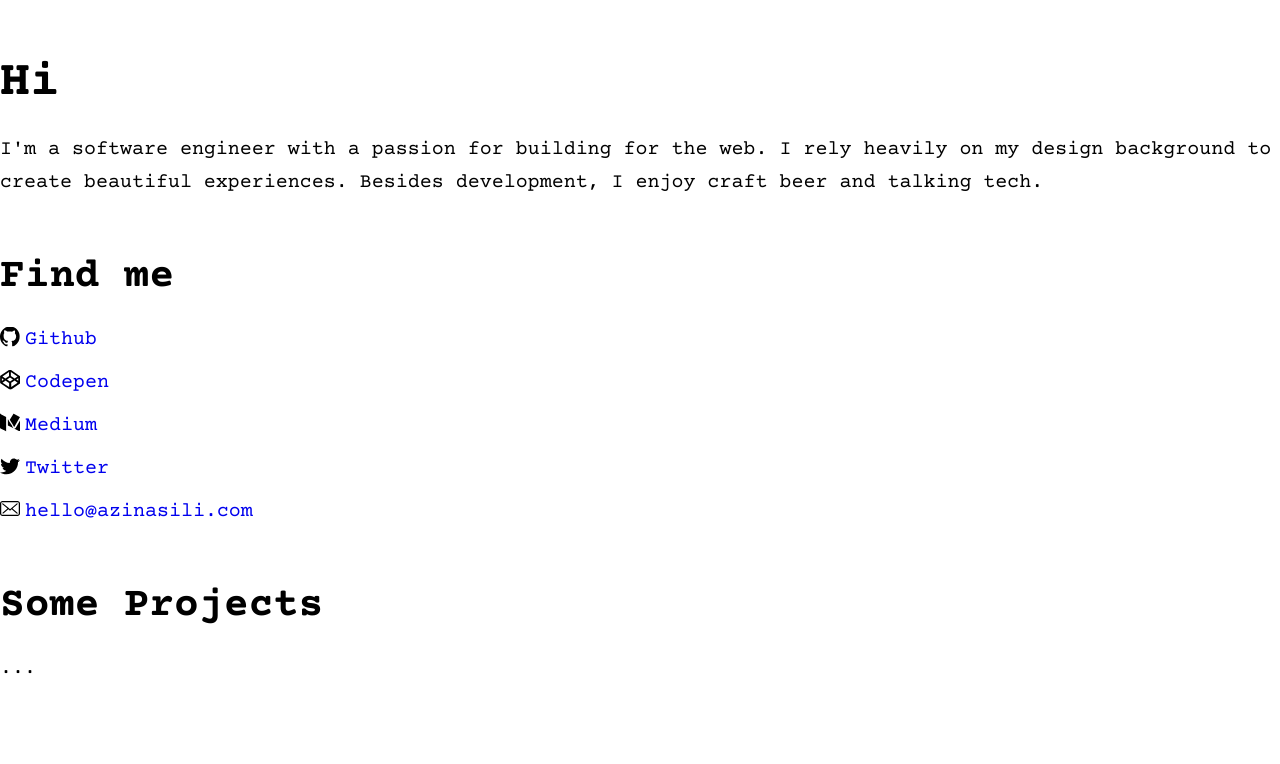
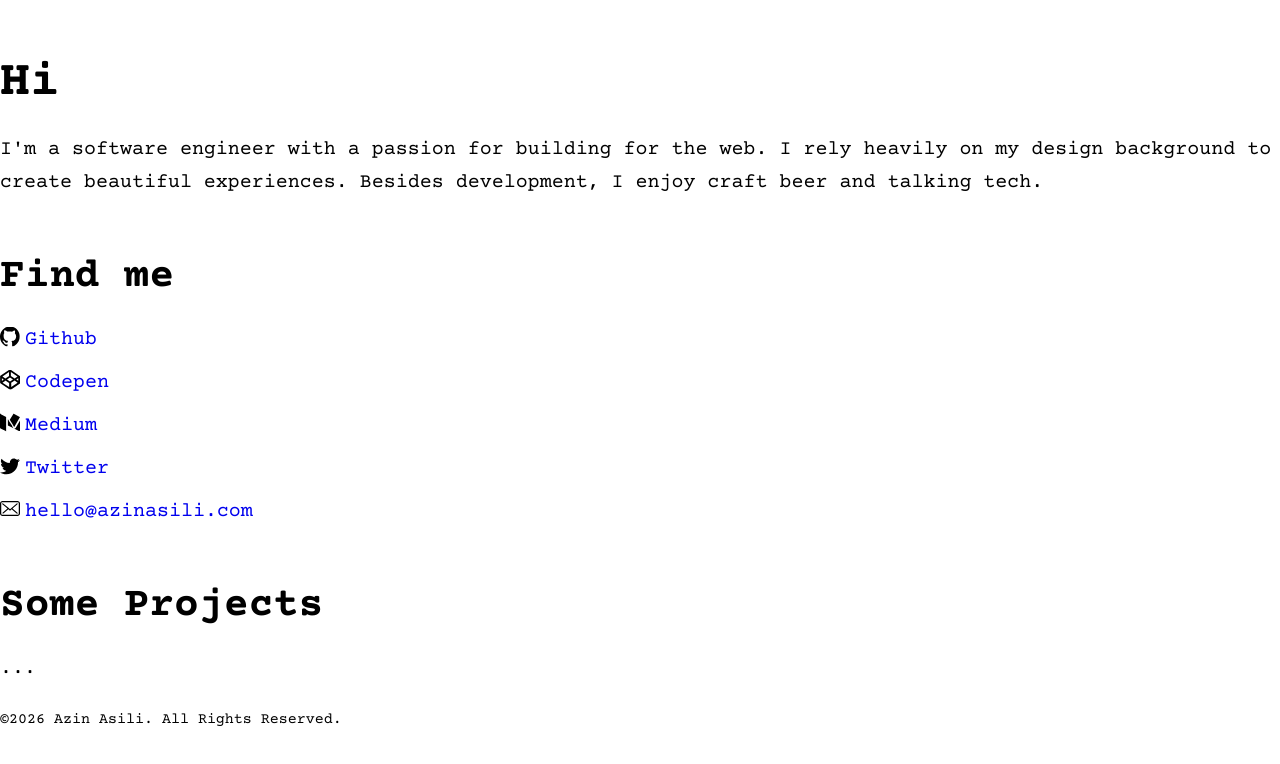
Before and after one commit to azinasili/azinasili.com, a Next.js app: page / in a window 1280 px wide. Shown: the top 764 px of the page. Built offline with nearby package versions, Linux system fonts and the light colour scheme.

Commit message:
use styled components

```diff
--- a/src/components/Footer/Footer.tsx
+++ b/src/components/Footer/Footer.tsx
@@ -1,21 +1,15 @@
 import React from 'react';
+import styled from 'styled-components';
+import { em } from 'polished';
+
+const StyledFooter = styled.footer`
+  font-size: ${em(12)};
+`
 
 const Footer: React.FC = () => (
-  <>
-    <footer className="footer">
-      <p>
-        &copy;
-        {new Date().getFullYear()} Azin Asili. All Rights Reserved.
-      </p>
-    </footer>
-    <style jsx>
-      {`
-        .footer {
-          font-size: 0.75em;
-        }
-      `}
-    </style>
-  </>
+  <StyledFooter>
+    <p>&copy;{new Date().getFullYear()} Azin Asili. All Rights Reserved.</p>
+  </StyledFooter>
 );
 
 export default Footer;
--- a/src/pages/index.tsx
+++ b/src/pages/index.tsx
@@ -4,6 +4,7 @@ import type { Project } from 'types/Project';
 import type { ProfileLink } from 'types/Profile';
 import getProjects from 'server/getProjects';
 import getProfileLinks from 'server/getProfileLinks';
+import Footer from 'components/Footer';
 import ProfileLinks from 'components/ProfileLinks';
 
 interface HomePageProps {
@@ -35,6 +36,7 @@ const Home: NextPage<HomePageProps> = ({ profileLinks, projects }) => (
       <h2>Some Projects</h2>
       <p>...</p>
     </main>
+    <Footer />
   </>
 );
 
```
